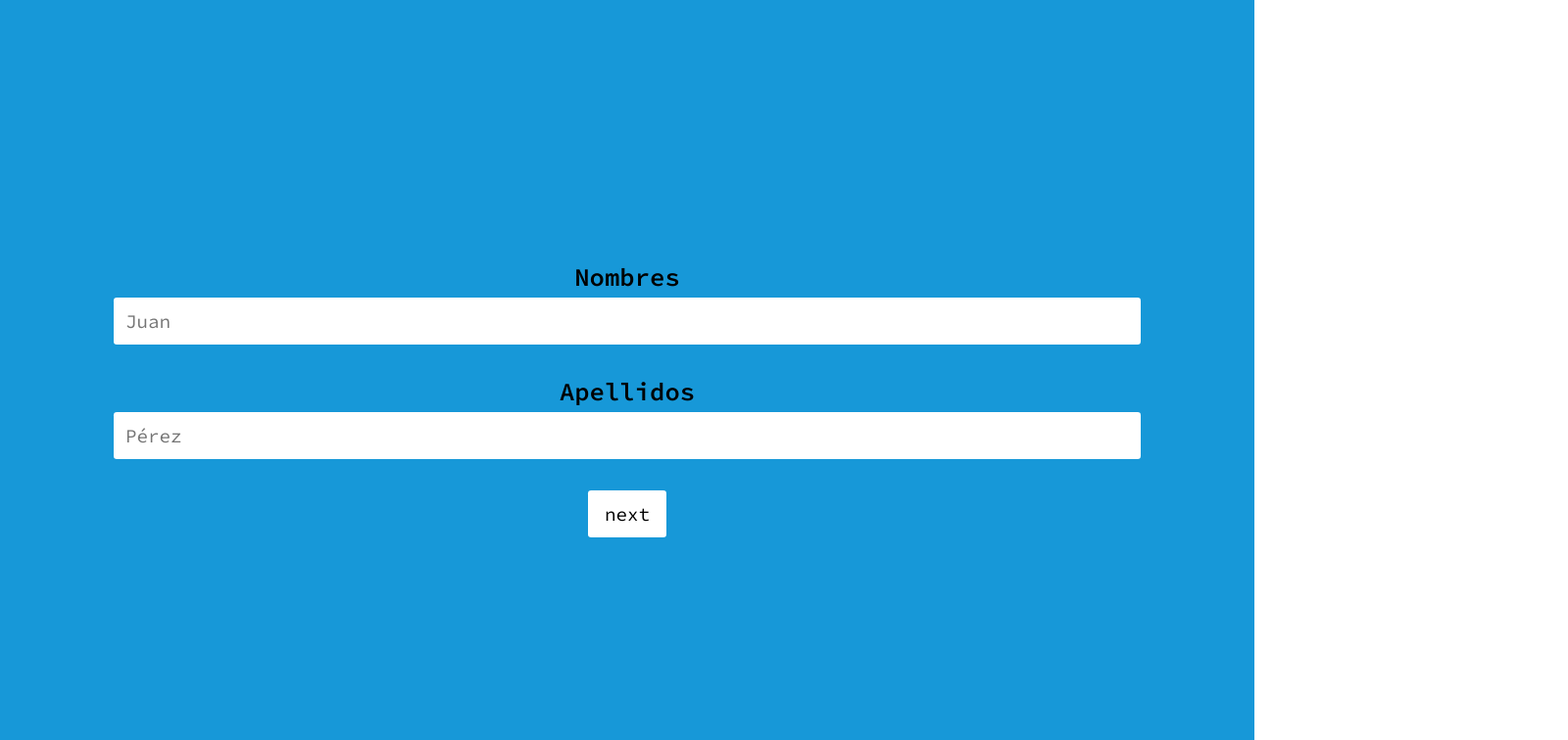
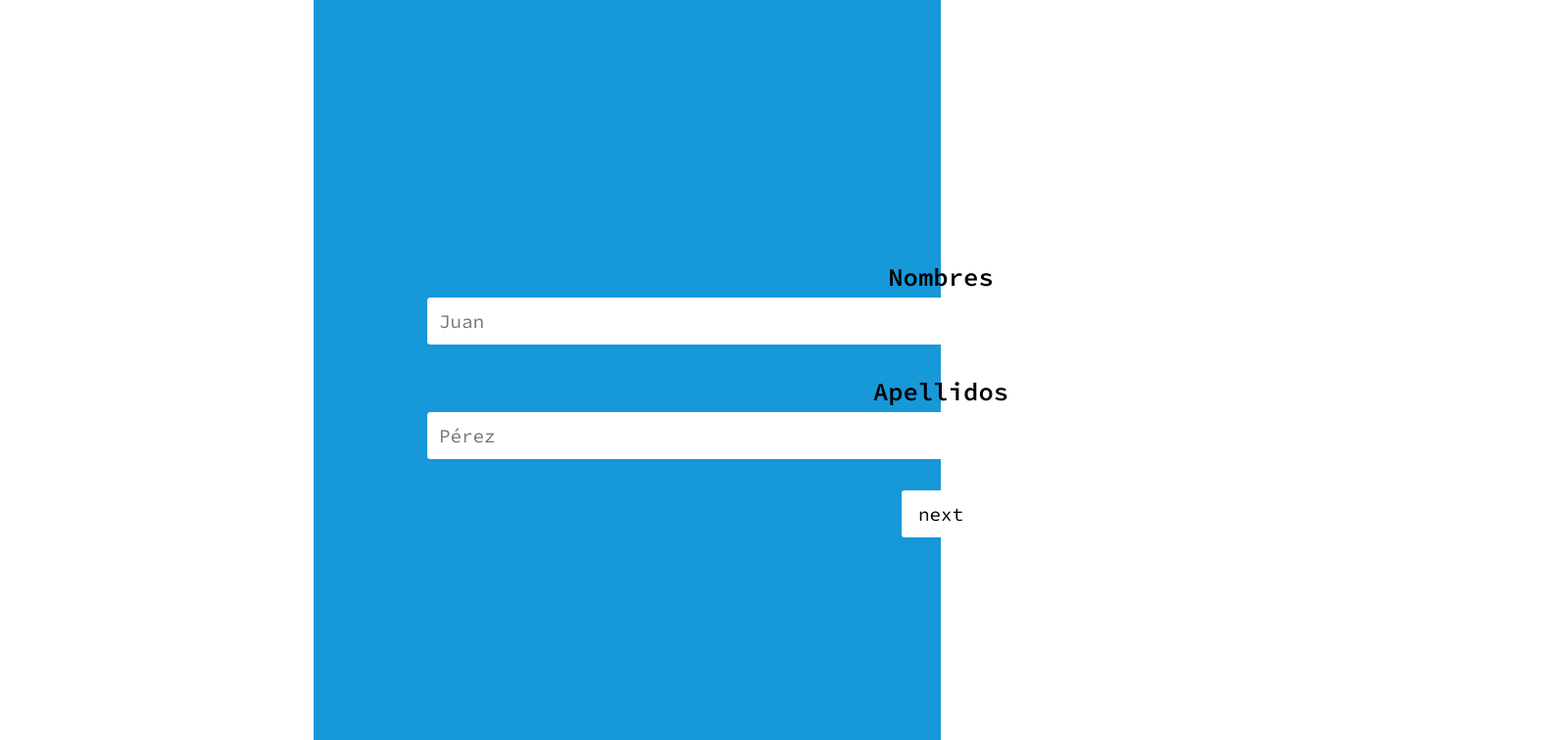
Before and after one commit to gabrielibus/easyForm, a React (Create React App) app: page / in a window 1280 px wide. Shown: the top 756 px of the page at 98% size, 1600 px wide, since content can reach past the window. Built offline with nearby package versions, Linux system fonts and the light colour scheme.

Commit message:
adding max-with to app.css

```diff
--- a/src/styles/App.css
+++ b/src/styles/App.css
@@ -1,6 +1,6 @@
 .App {
     font-size: 30px;
-    width: 100vw;
+    max-width: 640px;
     /* background-color: rgb(0, 153, 255); */
     margin: auto;
     display: flex;
```
